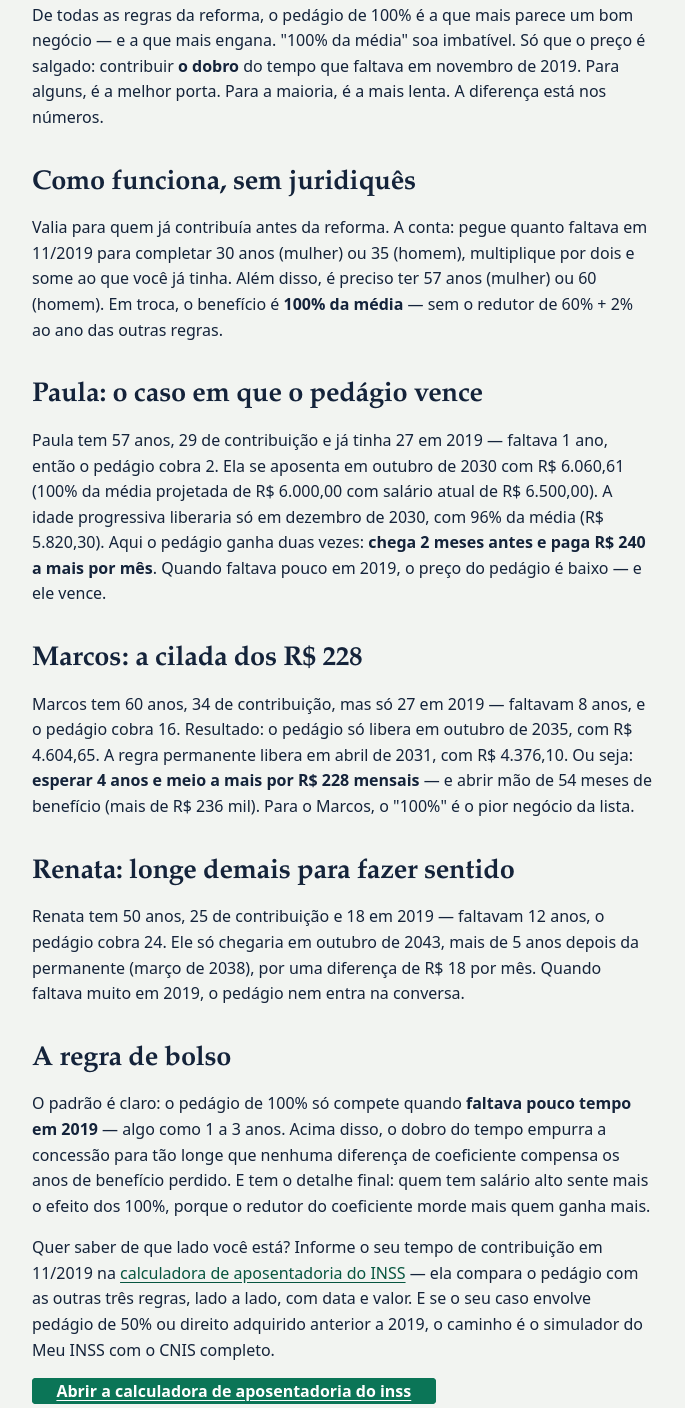
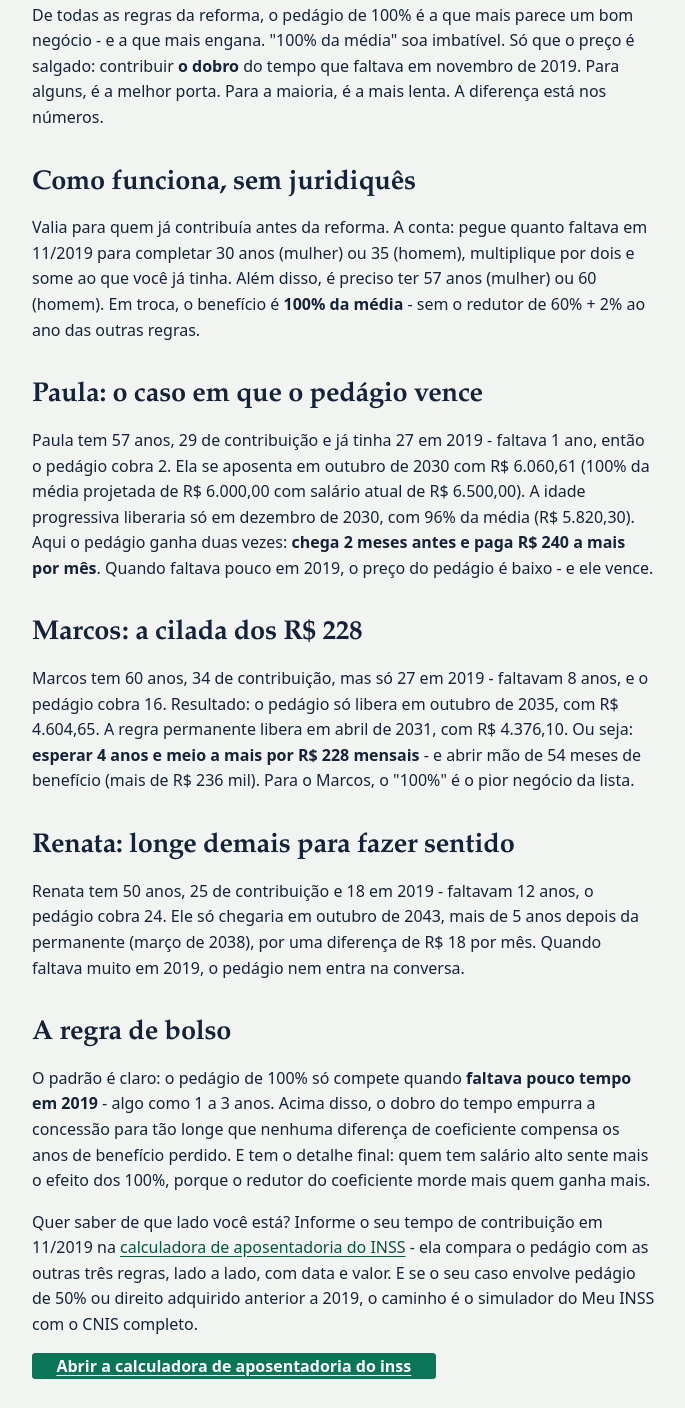
Before and after one commit to thiagonebuloni/calcfacil, a website with bundled scripts: page blog/inss-pedagio-100-vale-a-pena/index.html in a window 1280 px wide. Shown: the part 397-1805 px from the top of the page, without its empty margins (128-813 px from the left). Built offline with nearby package versions, Linux system fonts and the light colour scheme.

Commit message:
ajuste texto

```diff
--- a/blog/inss-pedagio-100-vale-a-pena/index.html
+++ b/blog/inss-pedagio-100-vale-a-pena/index.html
@@ -4,7 +4,7 @@
 <meta charset="utf-8">
 <meta name="viewport" content="width=device-width, initial-scale=1">
 <title>Pedágio de 100% do INSS: quando pagar o dobro do tempo vale a pena</title>
-<meta name="description" content="O pedágio de 100% paga 100% da média, mas exige contribuir o dobro do que faltava em 2019. Veja em quais casos ele vence — e quando é uma cilada.">
+<meta name="description" content="O pedágio de 100% paga 100% da média, mas exige contribuir o dobro do que faltava em 2019. Veja em quais casos ele vence - e quando é uma cilada.">
 <link rel="canonical" href="https://calculadoras-financeiras-two.vercel.app/blog/inss-pedagio-100-vale-a-pena/">
 <meta name="theme-color" content="#0b7557">
 <meta name="color-scheme" content="light">
@@ -12,7 +12,7 @@
 <meta property="og:locale" content="pt_BR">
 <meta property="og:site_name" content="CalcFácil">
 <meta property="og:title" content="Pedágio de 100% do INSS: quando pagar o dobro do tempo vale a pena">
-<meta property="og:description" content="O pedágio de 100% paga 100% da média, mas exige contribuir o dobro do que faltava em 2019. Veja em quais casos ele vence — e quando é uma cilada.">
+<meta property="og:description" content="O pedágio de 100% paga 100% da média, mas exige contribuir o dobro do que faltava em 2019. Veja em quais casos ele vence - e quando é uma cilada.">
 <meta property="og:url" content="https://calculadoras-financeiras-two.vercel.app/blog/inss-pedagio-100-vale-a-pena/">
 <meta property="og:image" content="https://calculadoras-financeiras-two.vercel.app/assets/img/og.png">
 <meta property="og:image:alt" content="Pedágio de 100% do INSS: quando pagar o dobro do tempo vale a pena">
@@ -22,12 +22,12 @@
 <meta property="article:modified_time" content="2026-10-12">
 <meta name="twitter:card" content="summary_large_image">
 <meta name="twitter:title" content="Pedágio de 100% do INSS: quando pagar o dobro do tempo vale a pena">
-<meta name="twitter:description" content="O pedágio de 100% paga 100% da média, mas exige contribuir o dobro do que faltava em 2019. Veja em quais casos ele vence — e quando é uma cilada.">
+<meta name="twitter:description" content="O pedágio de 100% paga 100% da média, mas exige contribuir o dobro do que faltava em 2019. Veja em quais casos ele vence - e quando é uma cilada.">
 <meta name="twitter:image" content="https://calculadoras-financeiras-two.vercel.app/assets/img/og.png">
 <meta name="twitter:image:alt" content="Pedágio de 100% do INSS: quando pagar o dobro do tempo vale a pena">
 <link rel="icon" href="/assets/img/favicon.svg" type="image/svg+xml">
 <link rel="stylesheet" href="/assets/css/base.css">
-<script type="application/ld+json">{"@context":"https://schema.org","@type":"Article","headline":"Pedágio de 100% do INSS: quando pagar o dobro do tempo vale a pena","description":"O pedágio de 100% paga 100% da média, mas exige contribuir o dobro do que faltava em 2019. Veja em quais casos ele vence — e quando é uma cilada.","datePublished":"2026-10-20","dateModified":"2026-10-12","inLanguage":"pt-BR","mainEntityOfPage":"https://calculadoras-financeiras-two.vercel.app/blog/inss-pedagio-100-vale-a-pena/","image":"https://calculadoras-financeiras-two.vercel.app/assets/img/og.png","author":{"@type":"Organization","name":"CalcFácil","url":"https://calculadoras-financeiras-two.vercel.app/"},"publisher":{"@type":"Organization","name":"CalcFácil"}}</script>
+<script type="application/ld+json">{"@context":"https://schema.org","@type":"Article","headline":"Pedágio de 100% do INSS: quando pagar o dobro do tempo vale a pena","description":"O pedágio de 100% paga 100% da média, mas exige contribuir o dobro do que faltava em 2019. Veja em quais casos ele vence - e quando é uma cilada.","datePublished":"2026-10-20","dateModified":"2026-10-12","inLanguage":"pt-BR","mainEntityOfPage":"https://calculadoras-financeiras-two.vercel.app/blog/inss-pedagio-100-vale-a-pena/","image":"https://calculadoras-financeiras-two.vercel.app/assets/img/og.png","author":{"@type":"Organization","name":"CalcFácil","url":"https://calculadoras-financeiras-two.vercel.app/"},"publisher":{"@type":"Organization","name":"CalcFácil"}}</script>
 <script type="application/ld+json">{"@context":"https://schema.org","@type":"BreadcrumbList","itemListElement":[{"@type":"ListItem","position":1,"name":"Início","item":"https://calculadoras-financeiras-two.vercel.app/"},{"@type":"ListItem","position":2,"name":"Blog","item":"https://calculadoras-financeiras-two.vercel.app/blog/"},{"@type":"ListItem","position":3,"name":"Pedágio de 100% do INSS: quando pagar o dobro do tempo vale a pena","item":"https://calculadoras-financeiras-two.vercel.app/blog/inss-pedagio-100-vale-a-pena/"}]}</script>
 </head>
 <body>
@@ -45,18 +45,18 @@
 <h1>Pedágio de 100% do INSS: quando pagar o dobro do tempo vale a pena</h1>
 <p class="fonte">Publicado em 20/10/2026. Tabelas de INSS e IRRF de 01/01/2026.</p>
 
-<p>De todas as regras da reforma, o pedágio de 100% é a que mais parece um bom negócio — e a que mais engana. "100% da média" soa imbatível. Só que o preço é salgado: contribuir <strong>o dobro</strong> do tempo que faltava em novembro de 2019. Para alguns, é a melhor porta. Para a maioria, é a mais lenta. A diferença está nos números.</p>
+<p>De todas as regras da reforma, o pedágio de 100% é a que mais parece um bom negócio - e a que mais engana. "100% da média" soa imbatível. Só que o preço é salgado: contribuir <strong>o dobro</strong> do tempo que faltava em novembro de 2019. Para alguns, é a melhor porta. Para a maioria, é a mais lenta. A diferença está nos números.</p>
 <h2>Como funciona, sem juridiquês</h2>
-<p>Valia para quem já contribuía antes da reforma. A conta: pegue quanto faltava em 11/2019 para completar 30 anos (mulher) ou 35 (homem), multiplique por dois e some ao que você já tinha. Além disso, é preciso ter 57 anos (mulher) ou 60 (homem). Em troca, o benefício é <strong>100% da média</strong> — sem o redutor de 60% + 2% ao ano das outras regras.</p>
+<p>Valia para quem já contribuía antes da reforma. A conta: pegue quanto faltava em 11/2019 para completar 30 anos (mulher) ou 35 (homem), multiplique por dois e some ao que você já tinha. Além disso, é preciso ter 57 anos (mulher) ou 60 (homem). Em troca, o benefício é <strong>100% da média</strong> - sem o redutor de 60% + 2% ao ano das outras regras.</p>
 <h2>Paula: o caso em que o pedágio vence</h2>
-<p>Paula tem 57 anos, 29 de contribuição e já tinha 27 em 2019 — faltava 1 ano, então o pedágio cobra 2. Ela se aposenta em outubro de 2030 com R$ 6.060,61 (100% da média projetada de R$ 6.000,00 com salário atual de R$ 6.500,00). A idade progressiva liberaria só em dezembro de 2030, com 96% da média (R$ 5.820,30). Aqui o pedágio ganha duas vezes: <strong>chega 2 meses antes e paga R$ 240 a mais por mês</strong>. Quando faltava pouco em 2019, o preço do pedágio é baixo — e ele vence.</p>
+<p>Paula tem 57 anos, 29 de contribuição e já tinha 27 em 2019 - faltava 1 ano, então o pedágio cobra 2. Ela se aposenta em outubro de 2030 com R$ 6.060,61 (100% da média projetada de R$ 6.000,00 com salário atual de R$ 6.500,00). A idade progressiva liberaria só em dezembro de 2030, com 96% da média (R$ 5.820,30). Aqui o pedágio ganha duas vezes: <strong>chega 2 meses antes e paga R$ 240 a mais por mês</strong>. Quando faltava pouco em 2019, o preço do pedágio é baixo - e ele vence.</p>
 <h2>Marcos: a cilada dos R$ 228</h2>
-<p>Marcos tem 60 anos, 34 de contribuição, mas só 27 em 2019 — faltavam 8 anos, e o pedágio cobra 16. Resultado: o pedágio só libera em outubro de 2035, com R$ 4.604,65. A regra permanente libera em abril de 2031, com R$ 4.376,10. Ou seja: <strong>esperar 4 anos e meio a mais por R$ 228 mensais</strong> — e abrir mão de 54 meses de benefício (mais de R$ 236 mil). Para o Marcos, o "100%" é o pior negócio da lista.</p>
+<p>Marcos tem 60 anos, 34 de contribuição, mas só 27 em 2019 - faltavam 8 anos, e o pedágio cobra 16. Resultado: o pedágio só libera em outubro de 2035, com R$ 4.604,65. A regra permanente libera em abril de 2031, com R$ 4.376,10. Ou seja: <strong>esperar 4 anos e meio a mais por R$ 228 mensais</strong> - e abrir mão de 54 meses de benefício (mais de R$ 236 mil). Para o Marcos, o "100%" é o pior negócio da lista.</p>
 <h2>Renata: longe demais para fazer sentido</h2>
-<p>Renata tem 50 anos, 25 de contribuição e 18 em 2019 — faltavam 12 anos, o pedágio cobra 24. Ele só chegaria em outubro de 2043, mais de 5 anos depois da permanente (março de 2038), por uma diferença de R$ 18 por mês. Quando faltava muito em 2019, o pedágio nem entra na conversa.</p>
+<p>Renata tem 50 anos, 25 de contribuição e 18 em 2019 - faltavam 12 anos, o pedágio cobra 24. Ele só chegaria em outubro de 2043, mais de 5 anos depois da permanente (março de 2038), por uma diferença de R$ 18 por mês. Quando faltava muito em 2019, o pedágio nem entra na conversa.</p>
 <h2>A regra de bolso</h2>
-<p>O padrão é claro: o pedágio de 100% só compete quando <strong>faltava pouco tempo em 2019</strong> — algo como 1 a 3 anos. Acima disso, o dobro do tempo empurra a concessão para tão longe que nenhuma diferença de coeficiente compensa os anos de benefício perdido. E tem o detalhe final: quem tem salário alto sente mais o efeito dos 100%, porque o redutor do coeficiente morde mais quem ganha mais.</p>
-<p>Quer saber de que lado você está? Informe o seu tempo de contribuição em 11/2019 na <a href="/inss/">calculadora de aposentadoria do INSS</a> — ela compara o pedágio com as outras três regras, lado a lado, com data e valor. E se o seu caso envolve pedágio de 50% ou direito adquirido anterior a 2019, o caminho é o simulador do Meu INSS com o CNIS completo.</p>
+<p>O padrão é claro: o pedágio de 100% só compete quando <strong>faltava pouco tempo em 2019</strong> - algo como 1 a 3 anos. Acima disso, o dobro do tempo empurra a concessão para tão longe que nenhuma diferença de coeficiente compensa os anos de benefício perdido. E tem o detalhe final: quem tem salário alto sente mais o efeito dos 100%, porque o redutor do coeficiente morde mais quem ganha mais.</p>
+<p>Quer saber de que lado você está? Informe o seu tempo de contribuição em 11/2019 na <a href="/inss/">calculadora de aposentadoria do INSS</a> - ela compara o pedágio com as outras três regras, lado a lado, com data e valor. E se o seu caso envolve pedágio de 50% ou direito adquirido anterior a 2019, o caminho é o simulador do Meu INSS com o CNIS completo.</p>
 <p><a class="btn" href="/inss/">Abrir a calculadora de aposentadoria do inss</a></p>
 <div class="ad-slot" data-slot="fim" hidden></div>
 <aside class="aviso-legal"><p>Conteúdo informativo. Não substitui a orientação de um profissional. <a href="/aviso-legal/">Aviso legal</a>.</p></aside>
```
Also changed, not shown: blog/index.html (+1 -1 lines), scripts/conteudo.mjs (+8 -8 lines).
